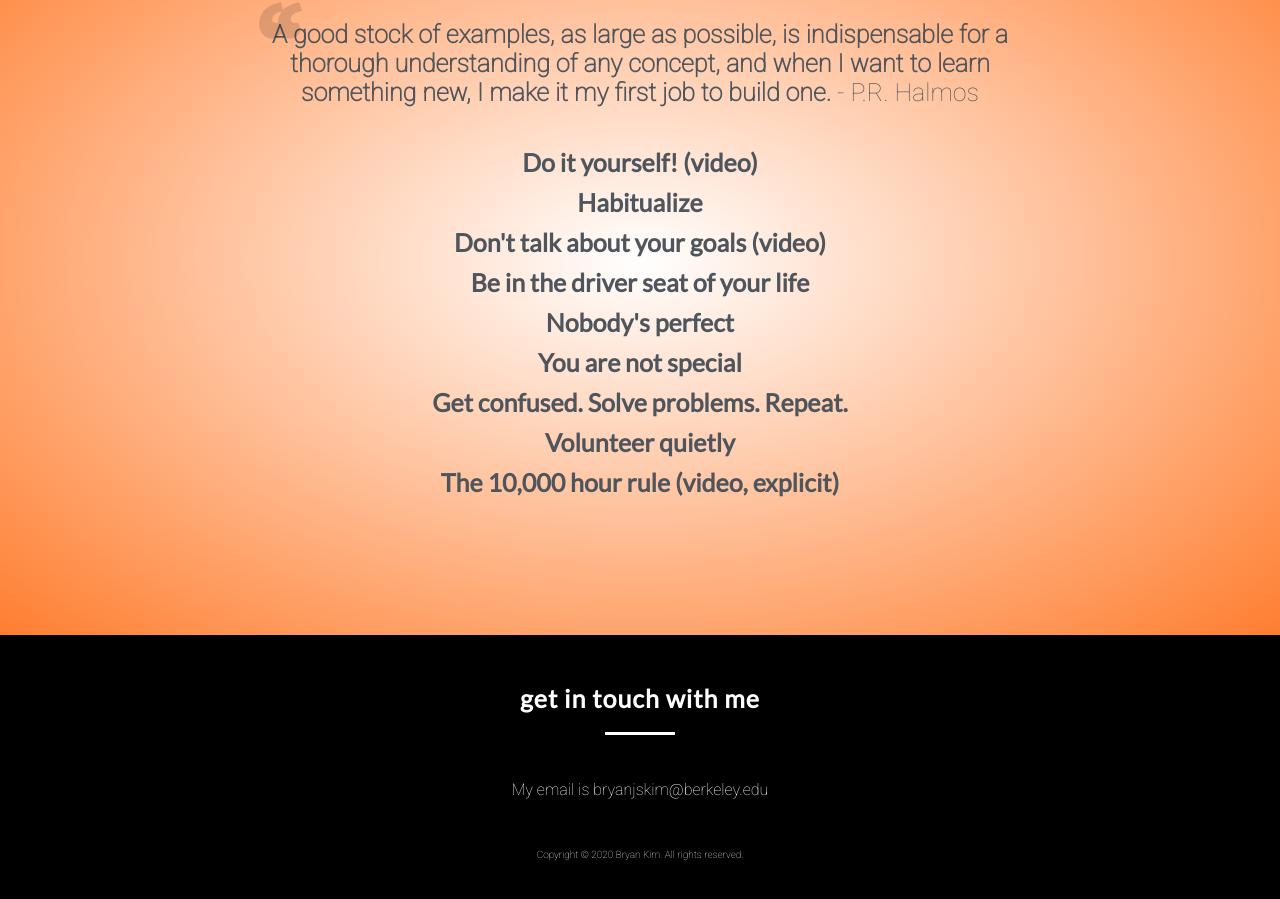
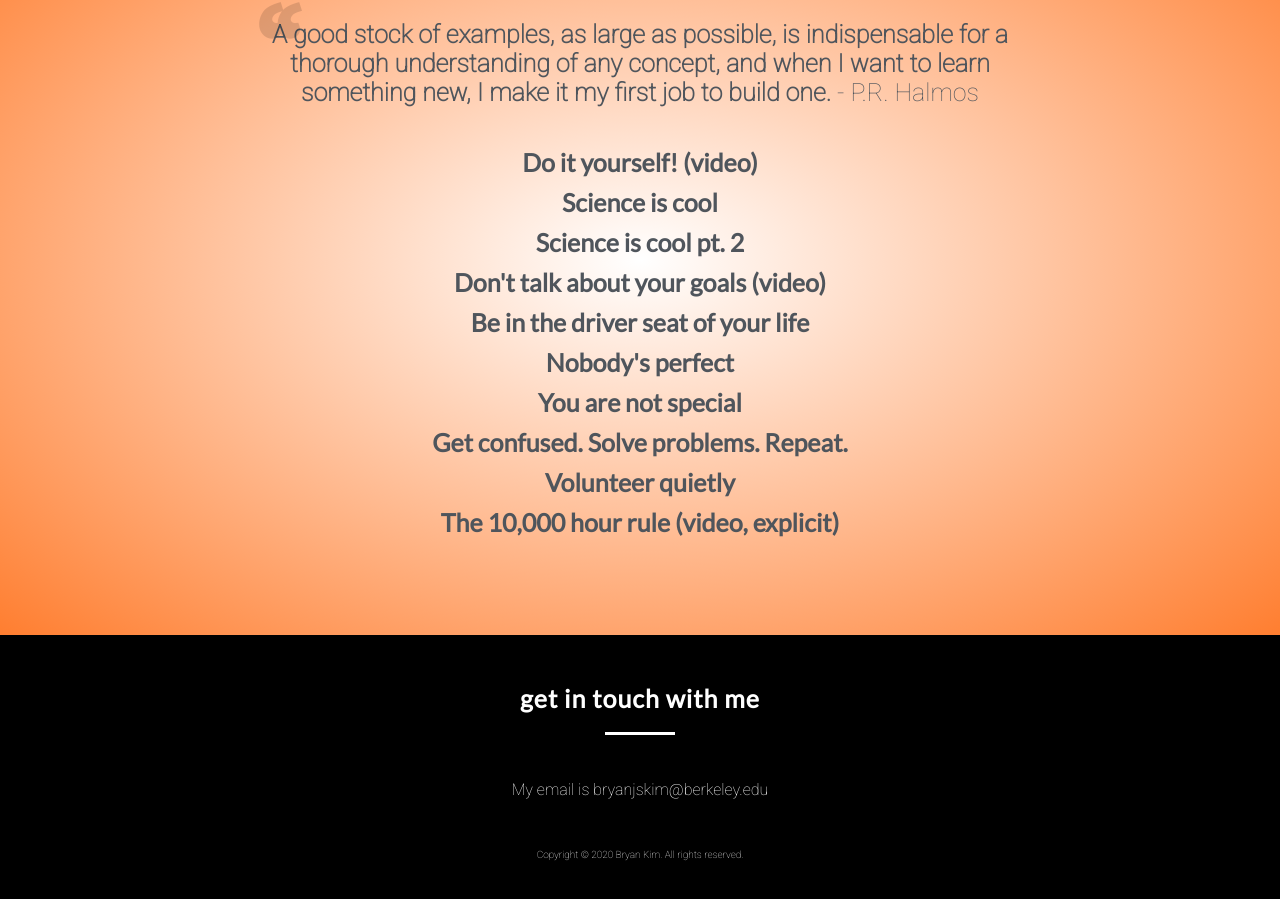
Before and after one commit to bryank-js/bryank-js.github.io, a plain HTML site: page index.html in a window 1280 px wide. Shown: the part 4515-5414 px from the top of the page. Drawn offline with nearby package versions, Linux system fonts and the light colour scheme; files whose address does not match are found by name.

Commit message:
Update index.html

```diff
--- a/index.html
+++ b/index.html
@@ -314,7 +314,8 @@
 			<div class="wow animate__animated animate__fadeInUp">
 			<div class="content-system">
 				<div class="content-system-item"><a href="https://www.youtube.com/watch?v=HkSUazeI2nM" target="_blank">Do it yourself! (video)</a></div>
-				<div class="content-system-item"><a href="https://www.quora.com/What-are-the-hardest-and-most-useful-skills-to-learn/answer/Kal-Khang" target="_blank">Habitualize</a></div>
+				<div class="content-system-item"><a href="https://en.wikipedia.org/wiki/List_of_chemical_compounds_with_unusual_names" target="_blank">Science is cool</a></div>
+				<div class="content-system-item"><a href="https://www.reddit.com/r/chemistry/comments/886162/real_images_of_a_single_oligoenediyne_molecule/" target="_blank">Science is cool pt. 2</a></div>
 				<div class="content-system-item"><a href="https://www.ted.com/talks/derek_sivers_keep_your_goals_to_yourself/discussion?referrer=playlist-goals&language=en" target="_blank">Don't talk about your goals (video)</a></div>
 				<div class="content-system-item"><a href="http://www.jamesmaa.com/2013/04/22/enough-brainwashing-choose-a-college/" target="_blank">Be in the driver seat of your life</a></div>
 				<div class="content-system-item"><a href="https://i.redd.it/k9grp3tmpokz.png" target="_blank">Nobody's perfect</a></div>
```
